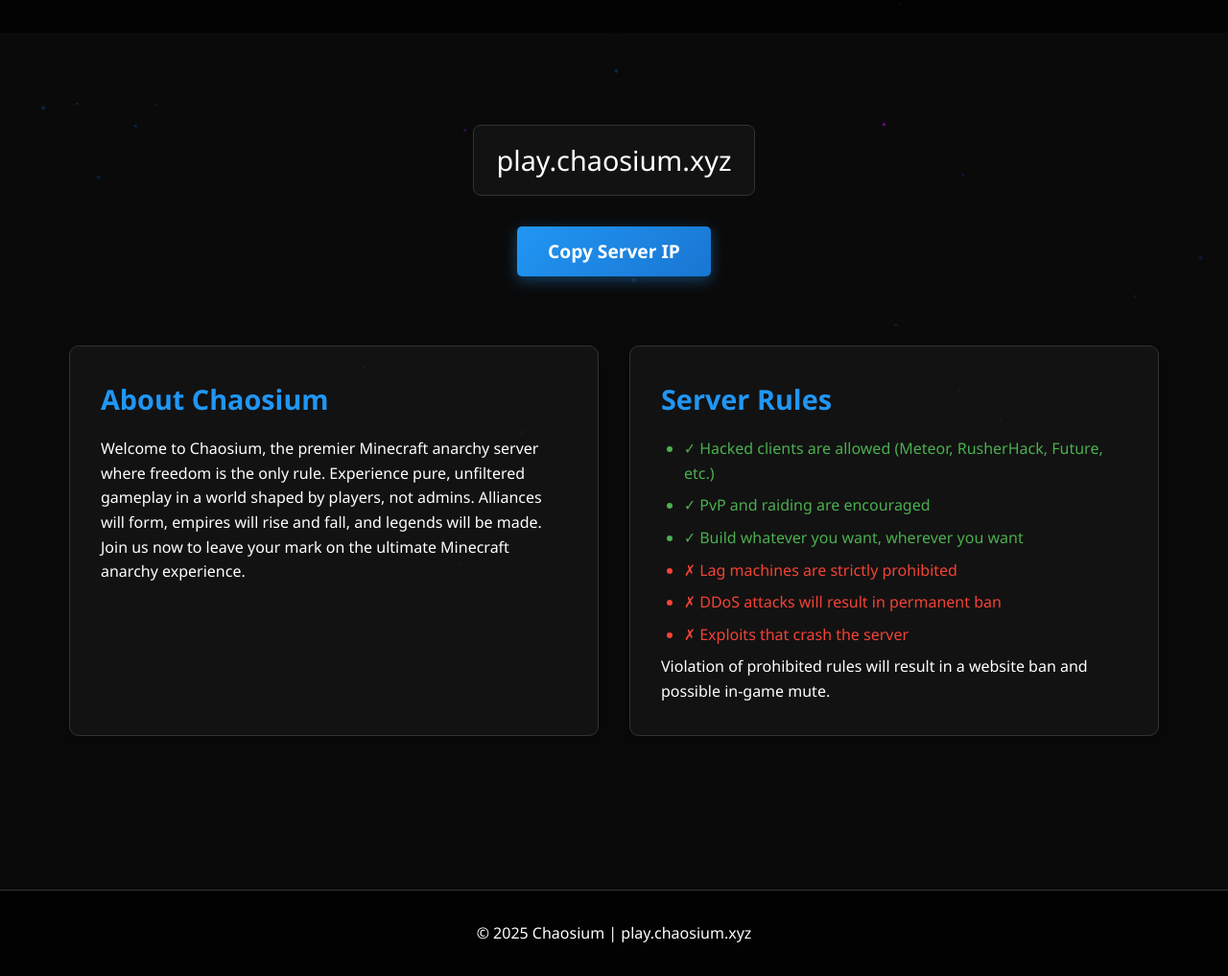
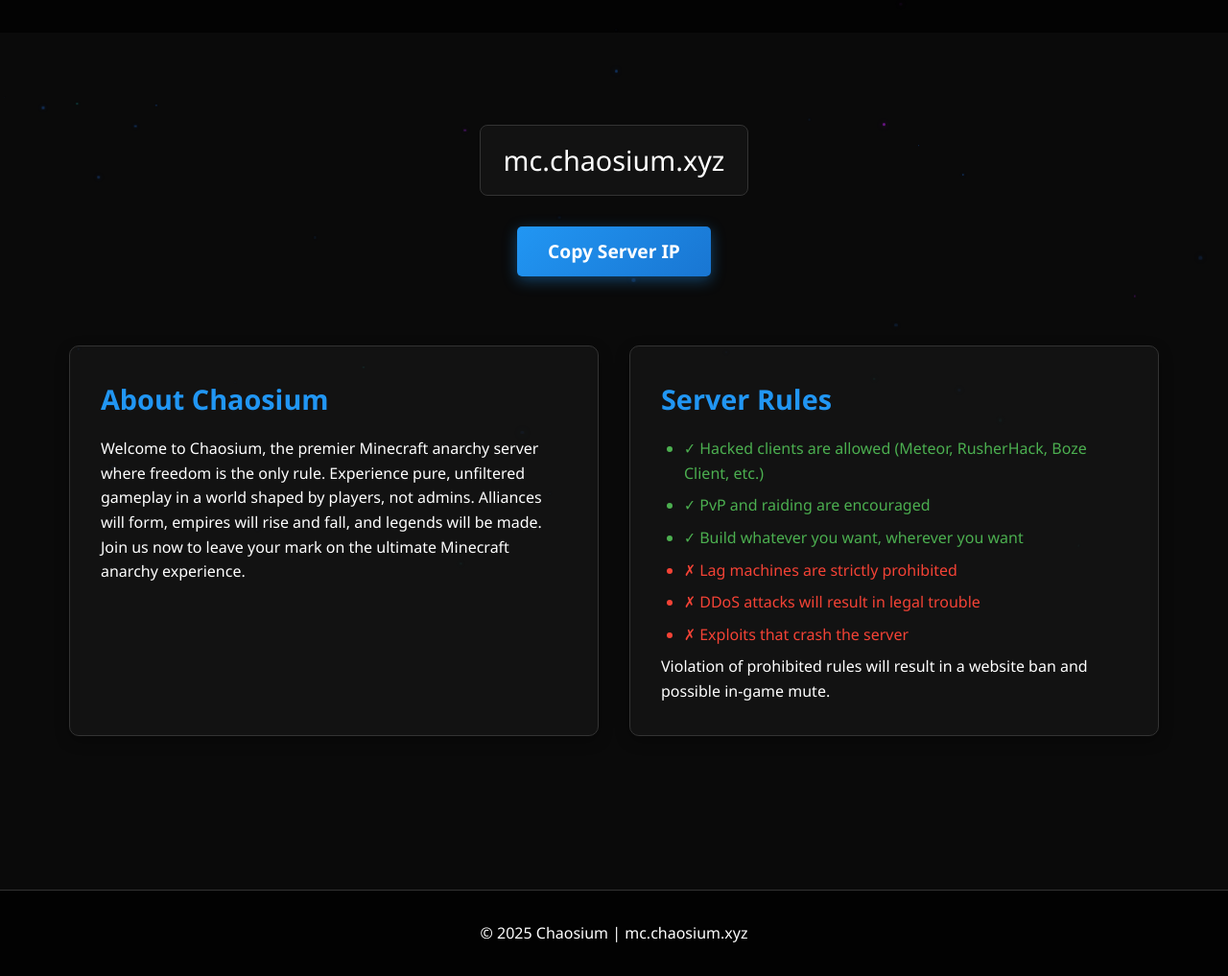
Before and after one commit to fishy3z/main, a plain HTML site: page new.html in a window 1280 px wide. Shown: the part 198-1215 px from the top of the page at 96% size. Drawn offline with Linux system fonts and the light colour scheme.

Commit message:
new.html

```diff
--- a/new.html
+++ b/new.html
@@ -224,7 +224,7 @@
 
     <div class="container">
         <div class="cta-section">
-            <div class="server-address" id="server-ip">play.chaosium.xyz</div>
+            <div class="server-address" id="server-ip">mc.chaosium.xyz</div>
             <div class="buttons">
                 <button class="btn btn-primary" id="copy-ip">Copy Server IP</button>
             </div>
@@ -240,11 +240,11 @@
             <div class="info-card">
                 <h2>Server Rules</h2>
                 <ul class="rules-list">
-                    <li class="allowed">✓ Hacked clients are allowed (Meteor, RusherHack, Future, etc.)</li>
+                    <li class="allowed">✓ Hacked clients are allowed (Meteor, RusherHack, Boze Client, etc.)</li>
                     <li class="allowed">✓ PvP and raiding are encouraged</li>
                     <li class="allowed">✓ Build whatever you want, wherever you want</li>
                     <li class="not-allowed">✗ Lag machines are strictly prohibited</li>
-                    <li class="not-allowed">✗ DDoS attacks will result in permanent ban</li>
+                    <li class="not-allowed">✗ DDoS attacks will result in legal trouble</li>
                     <li class="not-allowed">✗ Exploits that crash the server</li>
                 </ul>
                 <p>Violation of prohibited rules will result in a website ban and possible in-game mute.</p>
@@ -253,7 +253,7 @@
     </div>
 
     <footer>
-        <p>&copy; 2025 Chaosium | play.chaosium.xyz</p>
+        <p>&copy; 2025 Chaosium | mc.chaosium.xyz</p>
     </footer>
 
     <div class="toast" id="toast">IP copied to clipboard!</div>
```
